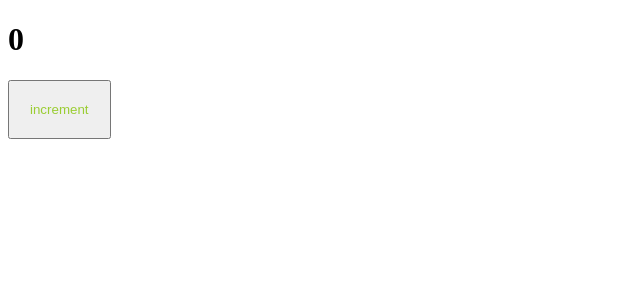
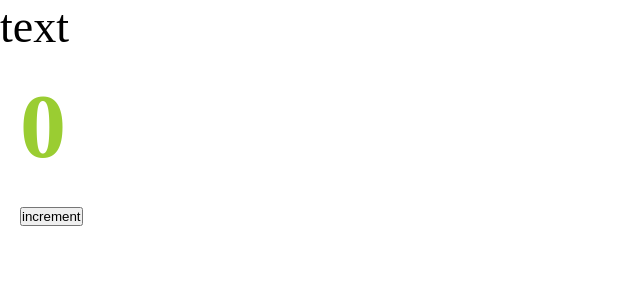
Before and after one commit to DmitriyAfa/Thrilling__Project, a React app: page / in a window 1280 px wide. Shown: the top 300 px of the page, without its empty margins (0-640 px from the left). Built offline with nearby package versions, Linux system fonts and the light colour scheme.

Commit message:
it customized the css and added modules for scss

```diff
--- a/package.json
+++ b/package.json
@@ -19,6 +19,7 @@
     "@types/webpack-dev-server": "^4.7.2",
     "css-loader": "^6.6.0",
     "html-webpack-plugin": "^5.5.0",
+    "mini-css-extract-plugin": "^2.5.3",
     "sass": "^1.49.9",
     "sass-loader": "^12.6.0",
     "style-loader": "^3.3.1",
--- /dev/null
+++ b/src/App.tsx
@@ -0,0 +1,13 @@
+import { Counter } from "./components/Counter";
+import "./index.scss";
+
+const App = () => {
+  return (
+    <div className="app">
+      text
+      <Counter />
+    </div>
+  );
+};
+
+export default App;
--- a/src/components/Counter.tsx
+++ b/src/components/Counter.tsx
@@ -1,5 +1,5 @@
 import React, { useState } from "react";
-import "./counter.scss";
+import classes from "./counter.module.scss";
 
 export const Counter = () => {
   const [count, setCount] = useState(0);
@@ -9,7 +9,7 @@
   };
 
   return (
-    <div>
+    <div className={classes.btn}>
       <h1>{count}</h1>
       <button onClick={increment}>increment</button>
     </div>
--- a/src/components/counter.scss
+++ b/src/components/counter.module.scss
@@ -1,4 +1,4 @@
-button{
+.btn{
   padding: 20px;
   color: yellowgreen;
 }
--- /dev/null
+++ b/src/index.scss
@@ -0,0 +1,9 @@
+*{
+  margin: 0;
+  padding: 0;
+  box-sizing: border-box;
+}
+
+.app{
+  font-size: 46px;
+}
--- a/src/index.tsx
+++ b/src/index.tsx
@@ -1,9 +1,4 @@
 import { render } from "react-dom";
-import { Counter } from "./components/Counter";
+import App from "./App";
 
-render(
-  <div>
-    <Counter />
-  </div>,
-  document.getElementById("root")
-);
+render(<App />, document.getElementById("root"));
```
Also changed, not shown: src/global.d.ts (added, +7 -0 lines), 4 other files (tests, documents, lock files or other folders).
